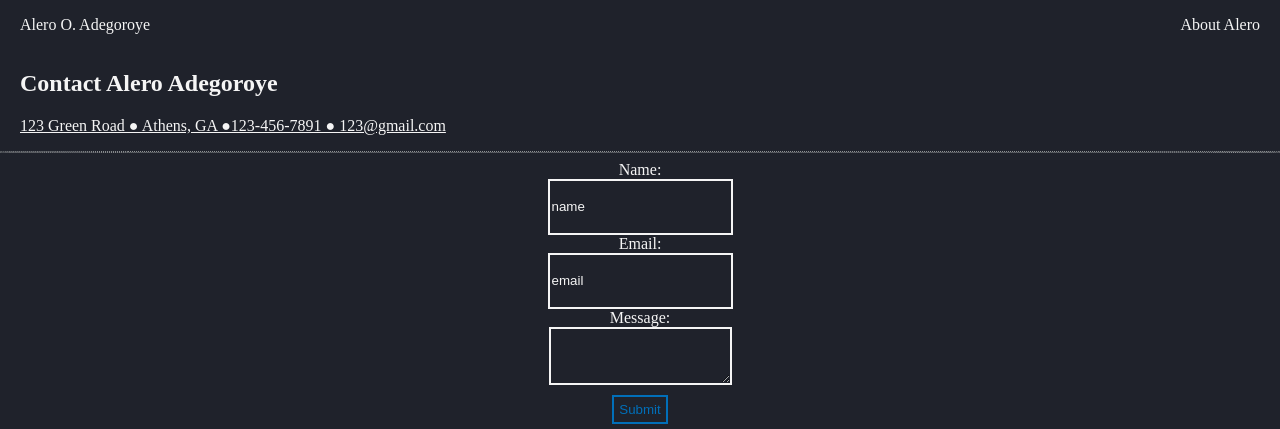
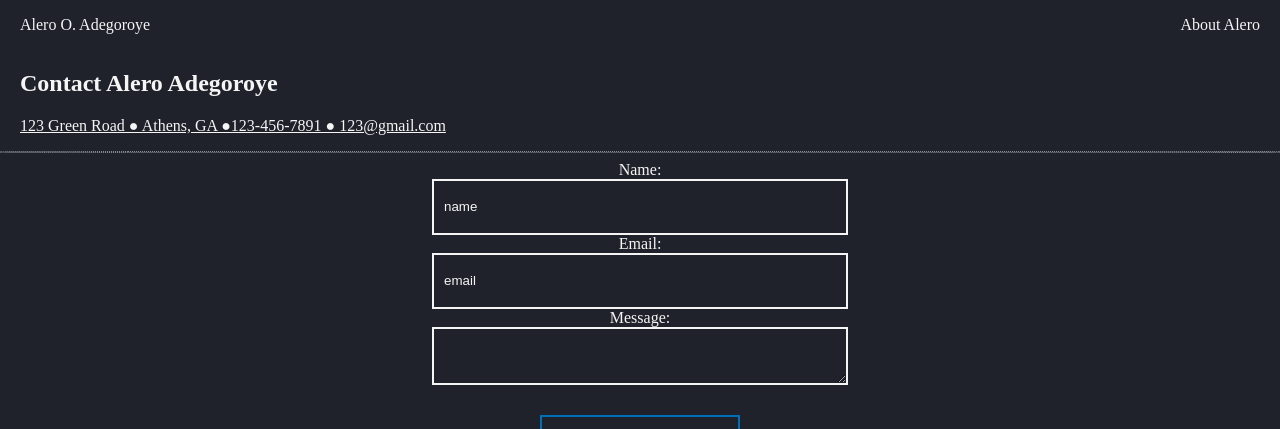
Before and after one commit to alad2121/alad2121.github.io, a plain HTML site: page contact.html in a window 1280 px wide. Shown: the top 429 px of the page. Drawn offline with Linux system fonts and the light colour scheme; a web font is replaced by a local one.

Commit message:
Update cv

```diff
--- a/contact.html
+++ b/contact.html
@@ -16,6 +16,7 @@
             <p>123 Green Road &#9679; Athens, GA &#9679;123-456-7891 &#9679; 123@gmail.com</p>
         </section>
         <hr/>
+
         <form class="one-col" action="https://formsubmit.co/alero.adegoroye@gmail.com" method="POST">
             <label>Name:</label>
             <input type="text" name="name" placeholder="name"/>
@@ -24,13 +25,17 @@
             <input type="email" name="email" placeholder="email"/>
             <label>Message:</label>
             <textarea rows="6" name="message"></textarea>
-            <button type="submit">Submit</button>
+            <button type="submit">Send</button>
         </form>
+
+
 
         <footer>
             <a href="./index.html">&#169; Alero O. Adegoroye</a>&#9679;
             <a href="https://www.linkedin.com/in/alero-adegoroyeaa947185" target="_blank"><i class="fa-brands fa-linkedin"></i></a>
         </footer>
+
+
     </body>
     <script src="https://kit.fontawesome.com/868e123290.js" crossorigin="anonymous"></script>
 </html>
--- a/css/style_template.css
+++ b/css/style_template.css
@@ -37,6 +37,7 @@ footer {
     background-color: #1f222b;
     border: 1px solid #8f9294;
     justify-content: center;
+    margin-top: auto;
 }
 
 footer a {
@@ -48,7 +49,6 @@ footer a {
 
 footer a:hover {
     background-color: none;
-
 }
 
 /* Splash Section */
@@ -137,6 +137,7 @@ dl dd{
     padding-right: 50px;
     padding-top: 20px;
     text-align: center;
+    border-radius: 20px;
 }
 
 .card img {
@@ -162,10 +163,13 @@ form {
 
 form input, form textarea {
     height: 50px;
-    max-width: 200px;
+    width: 400px;
+    max-width: 400px;
     background-color: transparent;
     outline: none;
     border: whitesmoke 2px solid;
+    padding-left: 10px;
+    color: whitesmoke;
 }
 form input::placeholder{
     color: whitesmoke;
@@ -182,8 +186,11 @@ form button {
     border: 2px solid #016FB9;
     background-color: transparent;
     cursor: pointer;
-    margin-top: 10px;
+    margin-top: 30px;
     margin-bottom: 10px;
+    height: 75px;
+    width: 200px;
+    font-size: 1.5rem;
 }
 
 form button:hover {
```
